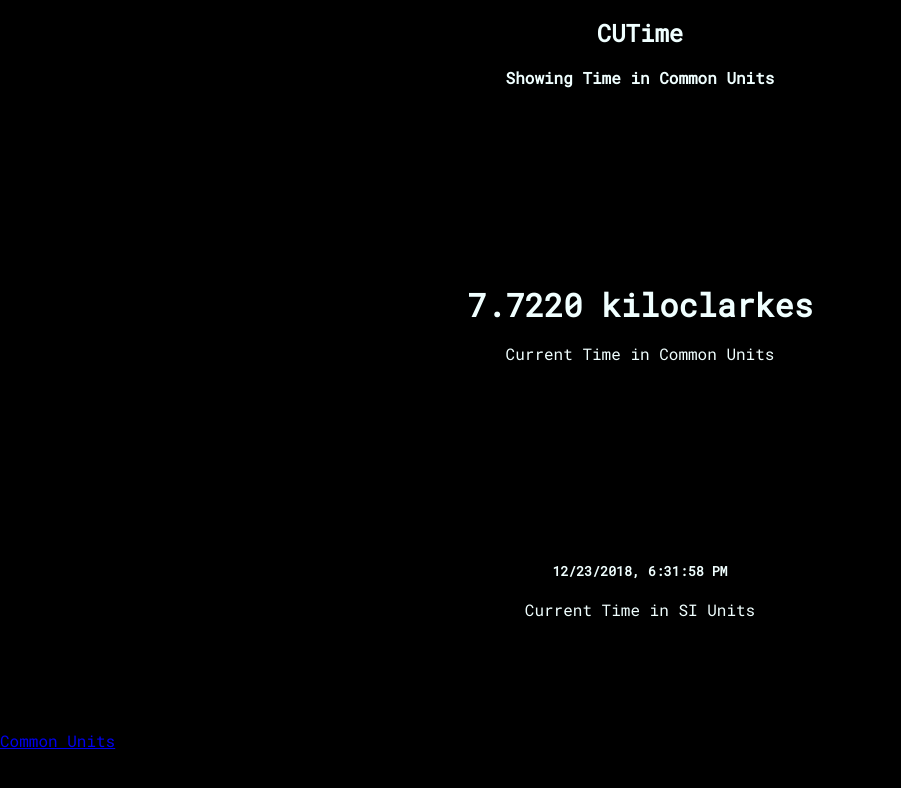
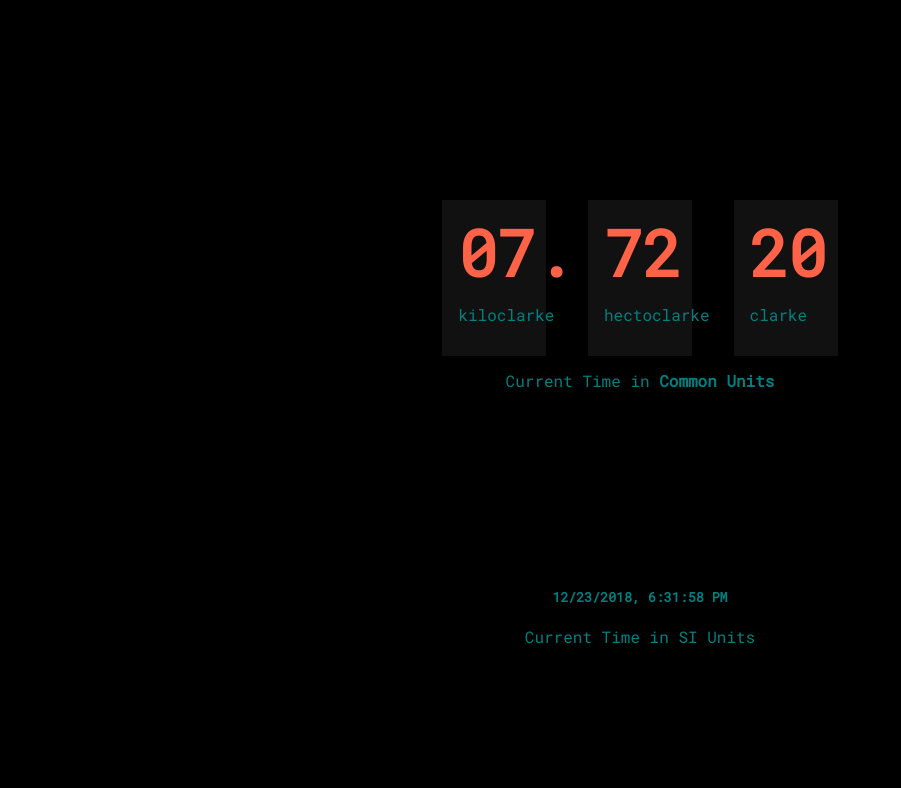
Before and after one commit to commonunits/time, a browser extension: page src/cutime.html in a window 1280 px wide. Shown: the whole page, without its empty margins (0-901 px from the left). Drawn offline with nearby package versions, Linux system fonts and the light colour scheme.

Commit message:
[styling html] Changes in Look and Feel

```diff
--- a/src/css/styles.css
+++ b/src/css/styles.css
@@ -1,13 +1,13 @@
 body {
 	background-color: black;
-	color: azure;
+	color: teal;
 	height: 100%;
 	width: 100%;
 	overflow: none;
 	font-family: 'Roboto Mono', monospace;
 }
 
-#headerSec, #CUTimeBox, #SITimeBox {
+#CUTimeBox, #SITimeBox {
 	text-align: center
 }
 
@@ -15,6 +15,23 @@ body {
 	margin-top: 25vh;
 }
 
-footer {
-	margin-top: 14vh;
+.cutimediv{
+	display: inline-block;
+	text-align: left;
+	width: 4.5rem;
+	padding: 1rem;
+	margin: 0 1rem;
+	background: #111;
 }
+
+.cutimediv h1 {
+	font-size: 4rem;
+	margin: 0;
+	color: tomato;
+}
+
+#CUTimeBox a {
+	color: inherit;
+	font-weight: bold;
+	text-decoration: none;
+}
--- a/src/cutime.html
+++ b/src/cutime.html
@@ -17,24 +17,30 @@
 	<link rel="stylesheet" href="https://cdnjs.cloudflare.com/ajax/libs/normalize/7.0.0/normalize.min.css" type="text/css"
 	 charset="utf-8">
 	<link rel="stylesheet" href="css/styles.css" type="text/css" charset="utf-8">
-	<link href="https://fonts.googleapis.com/css?family=Roboto:300,500" rel="stylesheet">
 	<link href="https://fonts.googleapis.com/css?family=Roboto+Mono" rel="stylesheet">
 
 </head>
 
 <body>
-	<div id="headerSec">
-		<h2>CUTime</h2>
-		<h4>Showing Time in Common Units</h4>
-	</div>
-
 
 	<div id="CUTimeBox">
-		<div id="KiloClarkeDiv">
+		<div id="KiloClarkeDiv" class="cutimediv">
+			<h1 id="kiloClarke"></h1>
+			<p> kiloclarke </p>
+		</div>
 
+		<div id="HectoClarkeDiv" class="cutimediv">
+			<h1 id="hectoClarke"></h1>
+			<p> hectoclarke </p>
 		</div>
-		<h1 id="CUTime"></h1>
-		<p> Current Time in Common Units</p>
+
+		<div id="ClarkeDiv" class="cutimediv">
+			<h1 id="clarke"></h1>
+			<p> clarke </p>
+		</div>
+		<!-- <h1 id="CUTime"></h1> -->
+		<p> Current Time in <a href="https://github.com/commonunits/draft">Common Units</a>
+		</p>
 	</div>
 
 	<div id="SITimeBox">
@@ -43,7 +49,6 @@
 	</div>
 
 	<footer>
-		<a href="https://github.com/commonunits/draft">Common Units</a>
 	</footer>
 	<!-- Scripts loaded here -->
 	<script src="js/cutime.js" type="application/javascript"></script>
--- a/src/js/cutime.js
+++ b/src/js/cutime.js
@@ -1,7 +1,11 @@
 "use strict";
 
 const siTimeHeader = document.getElementById("SITime");
-const cuTimeHeader = document.getElementById("CUTime");
+// const cuTimeHeader = document.getElementById("CUTime");
+const kiloClarkeDiv = document.getElementById("kiloClarke");
+const hectoClarke = document.getElementById("hectoClarke");
+const clarke = document.getElementById("clarke");
+
 const interval = 500;
 const dayInSeconds = 86400;
 
@@ -16,9 +20,32 @@ const cuTimeConversion = (dateToBeConverted) => {
 	return kiloClarkes.toFixed(4);
 }
 
+const splitKiloClarke = (dateToBeConverted) => {
+	const kiloClarkeInDecimals = cuTimeConversion(dateToBeConverted);
+	const tempArray = kiloClarkeInDecimals.split('.');
+	return tempArray;
+}
+
+const getKiloClarke = (dateToBeConverted) => {
+	const temp = splitKiloClarke(dateToBeConverted);
+	return '0' + temp[0] + ".";
+}
+
+const getHectoClarke = (dateToBeConverted) => {
+	const tempArray = splitKiloClarke(dateToBeConverted);
+	return tempArray[1][0] + tempArray[1][1];
+}
+
+const getClarke = (dateToBeConverted) => {
+	const tempArray = splitKiloClarke(dateToBeConverted);
+	return tempArray[1][2] + tempArray[1][3];;
+}
+
 setInterval(() => {
 	const nowDate = new Date();
 	siTimeHeader.innerText = nowDate.toLocaleString();
-	cuTimeHeader.innerText = cuTimeConversion(nowDate) + " kiloclarkes";
-
+	// cuTimeHeader.innerText = cuTimeConversion(nowDate) + " kiloclarkes";
+	kiloClarkeDiv.innerText = getKiloClarke(nowDate);
+	hectoClarke.innerText = getHectoClarke(nowDate);
+	clarke.innerText = getClarke(nowDate);
 }, interval);
```
